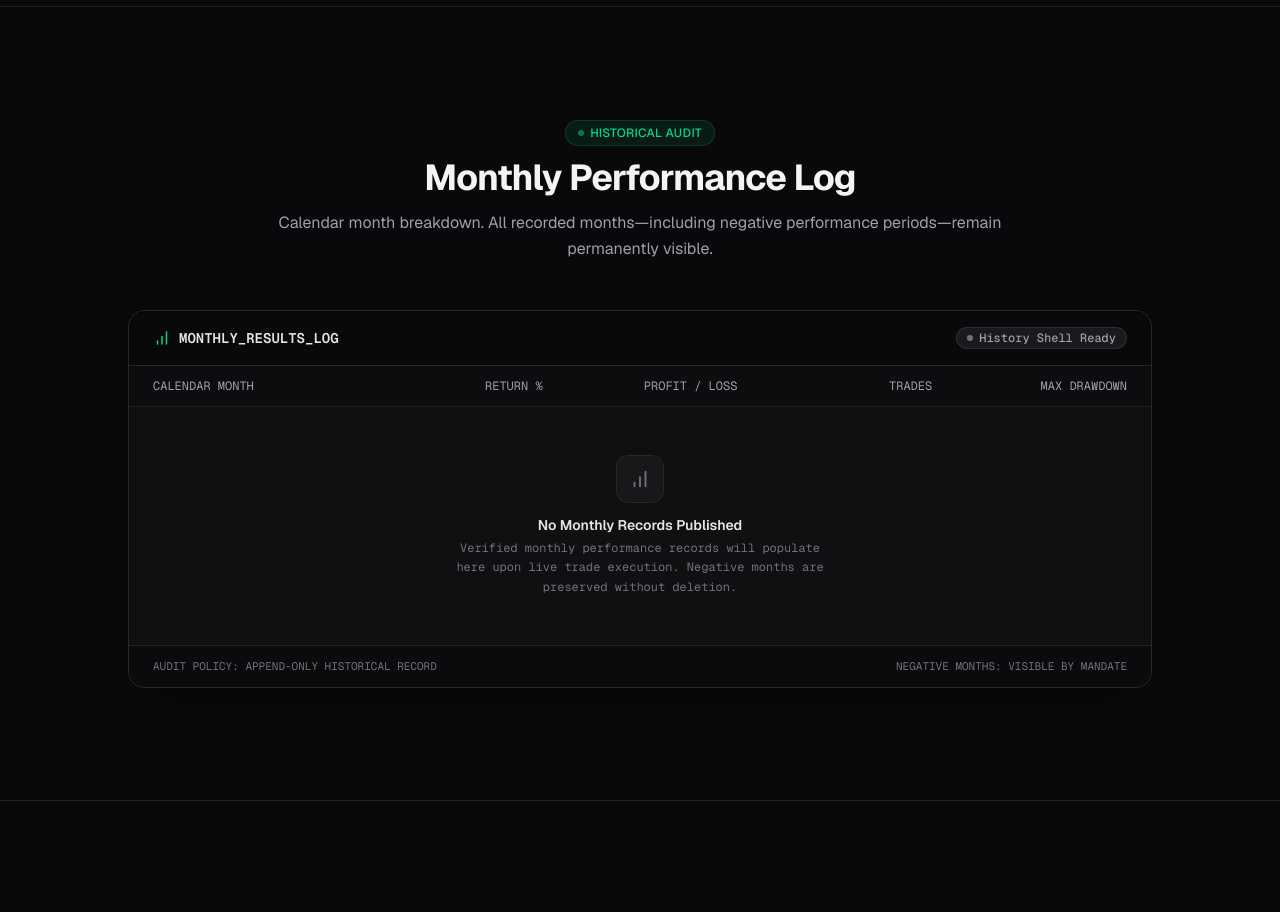
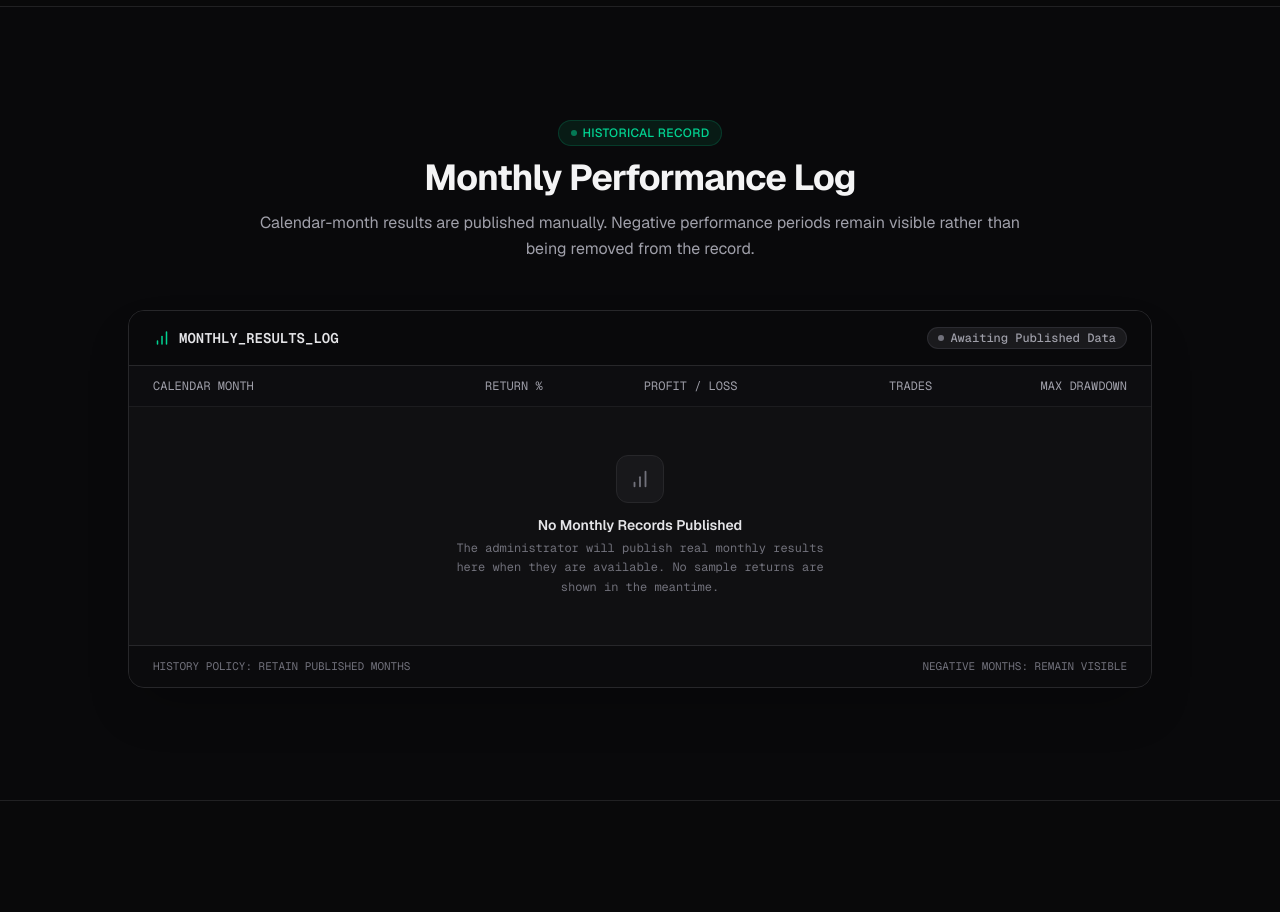
Before and after one commit to amirrezakhanipour/bot-website, a Next.js app: page / in a window 1280 px wide. Shown: the part 3120-4032 px from the top of the page. Built offline with nearby package versions, Linux system fonts and the light colour scheme.

Commit message:
fix(phase2): correct monthly performance history semantics

```diff
--- a/src/components/marketing/monthly-performance-section.tsx
+++ b/src/components/marketing/monthly-performance-section.tsx
@@ -8,14 +8,12 @@ export function MonthlyPerformanceSection() {
     <section className="py-20 md:py-28 relative">
       <div className="max-w-7xl mx-auto px-4 sm:px-6 lg:px-8 space-y-12">
         <SectionHeading
-          badge="Historical Audit"
+          badge="Historical Record"
           title="Monthly Performance Log"
-          subtitle="Calendar month breakdown. All recorded months—including negative performance periods—remain permanently visible."
+          subtitle="Calendar-month results are published manually. Negative performance periods remain visible rather than being removed from the record."
         />
 
-        {/* Monthly Performance UI Container Shell */}
         <div className="max-w-5xl mx-auto rounded-2xl bg-zinc-900/90 border border-zinc-800 shadow-2xl overflow-hidden backdrop-blur-xl">
-          {/* Header */}
           <div className="px-6 py-4 bg-zinc-950 border-b border-zinc-800 flex flex-wrap items-center justify-between gap-4">
             <div className="flex items-center gap-2">
               <BarChartIcon size={18} className="text-emerald-400" />
@@ -23,10 +21,9 @@ export function MonthlyPerformanceSection() {
                 MONTHLY_RESULTS_LOG
               </h3>
             </div>
-            <StatusBadge status="History Shell Ready" variant="neutral" />
+            <StatusBadge status="Awaiting Published Data" variant="neutral" />
           </div>
 
-          {/* Table Header Columns Shell */}
           <div className="hidden sm:grid grid-cols-5 px-6 py-3 bg-zinc-950/60 border-b border-zinc-800/60 text-xs font-mono text-zinc-400">
             <div>CALENDAR MONTH</div>
             <div className="text-right">RETURN %</div>
@@ -35,7 +32,6 @@ export function MonthlyPerformanceSection() {
             <div className="text-right">MAX DRAWDOWN</div>
           </div>
 
-          {/* Body: Honest Empty State */}
           <div className="p-12 text-center space-y-3 bg-zinc-950/40">
             <div className="w-12 h-12 rounded-xl bg-zinc-900 border border-zinc-800 flex items-center justify-center text-zinc-500 mx-auto">
               <BarChartIcon size={22} />
@@ -45,15 +41,14 @@ export function MonthlyPerformanceSection() {
                 No Monthly Records Published
               </h4>
               <p className="text-xs text-zinc-500 leading-relaxed font-mono">
-                Verified monthly performance records will populate here upon live trade execution. Negative months are preserved without deletion.
+                The administrator will publish real monthly results here when they are available. No sample returns are shown in the meantime.
               </p>
             </div>
           </div>
 
-          {/* Table Footer Policy Banner */}
           <div className="px-6 py-3 bg-zinc-950/80 border-t border-zinc-800 text-[11px] font-mono text-zinc-500 flex flex-wrap justify-between gap-2">
-            <span>AUDIT POLICY: APPEND-ONLY HISTORICAL RECORD</span>
-            <span>NEGATIVE MONTHS: VISIBLE BY MANDATE</span>
+            <span>HISTORY POLICY: RETAIN PUBLISHED MONTHS</span>
+            <span>NEGATIVE MONTHS: REMAIN VISIBLE</span>
           </div>
         </div>
       </div>
```
